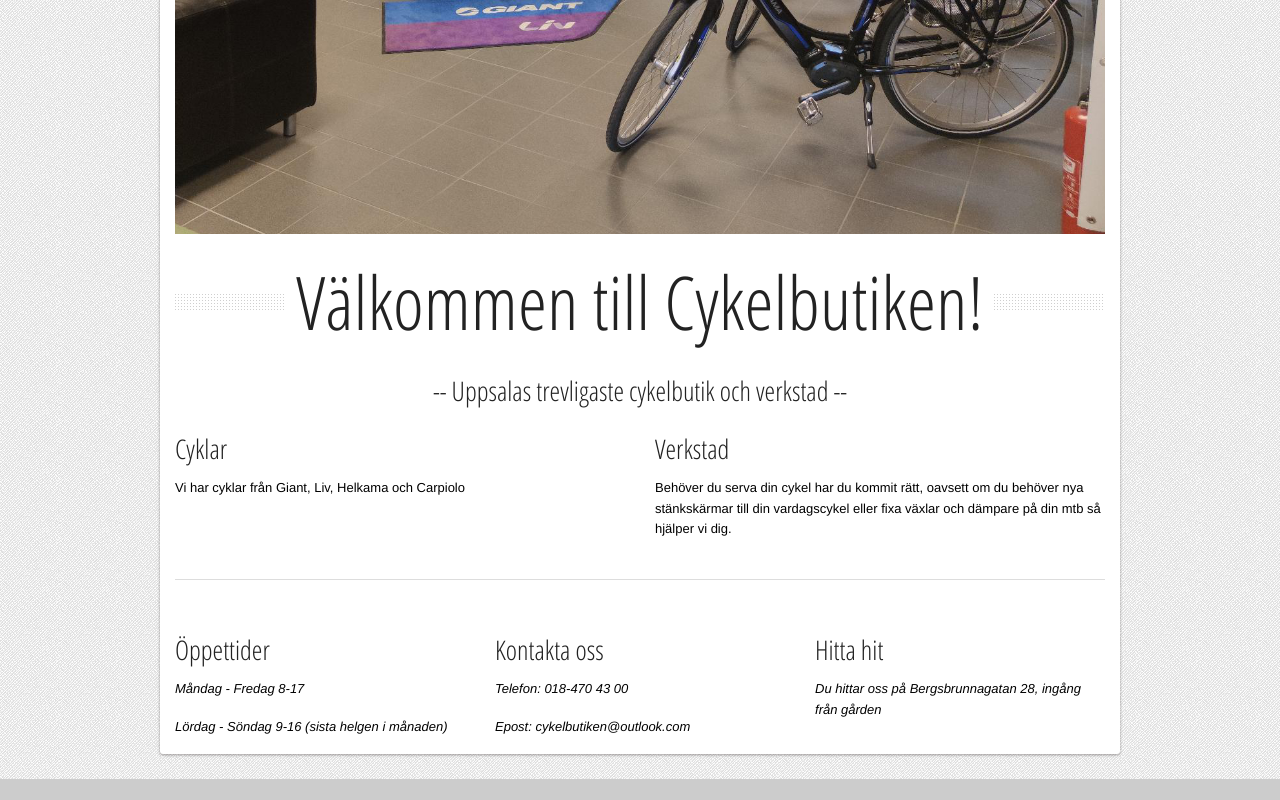
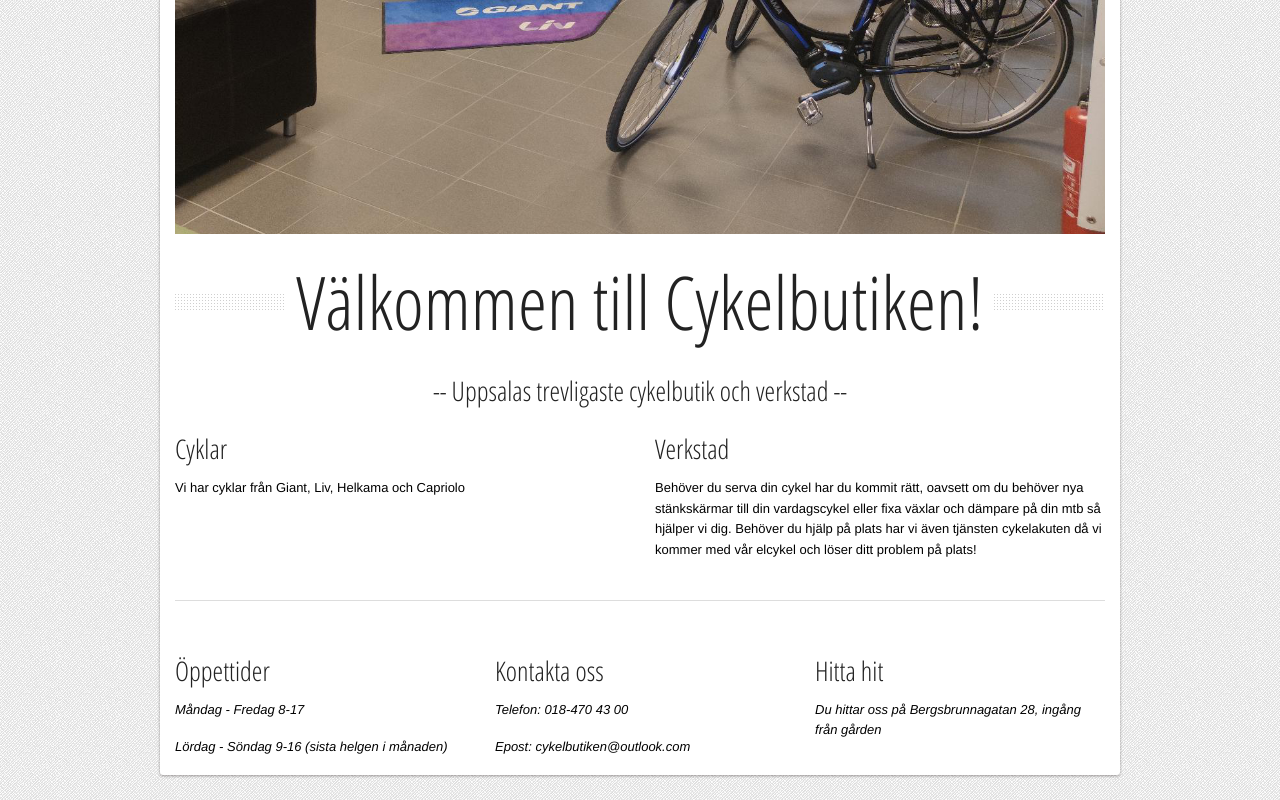
Before and after one commit to cykelbutiken/cykelbutiken.github.io, a plain HTML site: page index.html in a window 1280 px wide. Shown: the part 514-1314 px from the top of the page. Before the commit the page ends 1293 px from the top, so only its background shows below. Drawn offline with Linux system fonts and the light colour scheme; some packages are replaced by stand-ins of ours; a web font is replaced by a local one.

Commit message:
update index.html

```diff
--- a/index.html
+++ b/index.html
@@ -95,13 +95,13 @@
       <div class="row">
         <div class="six columns">
           <h3>Cyklar</h3>
-          <p>Vi har cyklar från Giant, Liv, Helkama och Carpiolo</p>
+          <p>Vi har cyklar från Giant, Liv, Helkama och Capriolo</p>
         </div>
 
         <div class="six columns">
           <h3>Verkstad</h3>
 
-          <p>Behöver du serva din cykel har du kommit rätt, oavsett om du behöver nya stänkskärmar till din vardagscykel eller fixa växlar och dämpare på din mtb så hjälper vi dig.</p>
+          <p>Behöver du serva din cykel har du kommit rätt, oavsett om du behöver nya stänkskärmar till din vardagscykel eller fixa växlar och dämpare på din mtb så hjälper vi dig. Behöver du hjälp på plats har vi även tjänsten cykelakuten då vi kommer med vår elcykel och löser ditt problem på plats!</p>
         </div>
       </div><!-- end row -->
 
```
